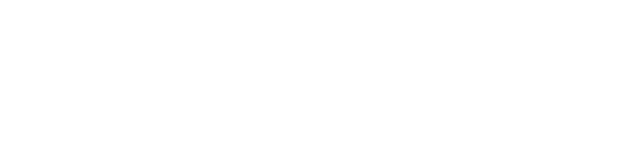
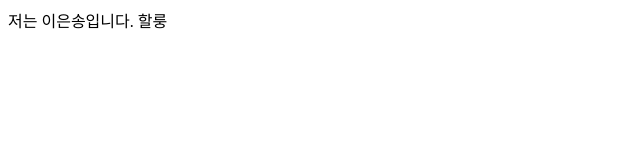
Before and after one commit to LeeEunsong/likelion_study, a plain HTML site: page index.html in a window 1280 px wide. Shown: the whole page, without its empty margins (0-640 px from the left). Drawn offline with Linux system fonts and the light colour scheme.

Commit message:
second commit

```diff
--- a/index.html
+++ b/index.html
@@ -7,6 +7,7 @@
     <title>Document</title>
 </head>
 <body>
-
+    저는 이은송입니다.
+    할룽
 </body>
 </html>
```
